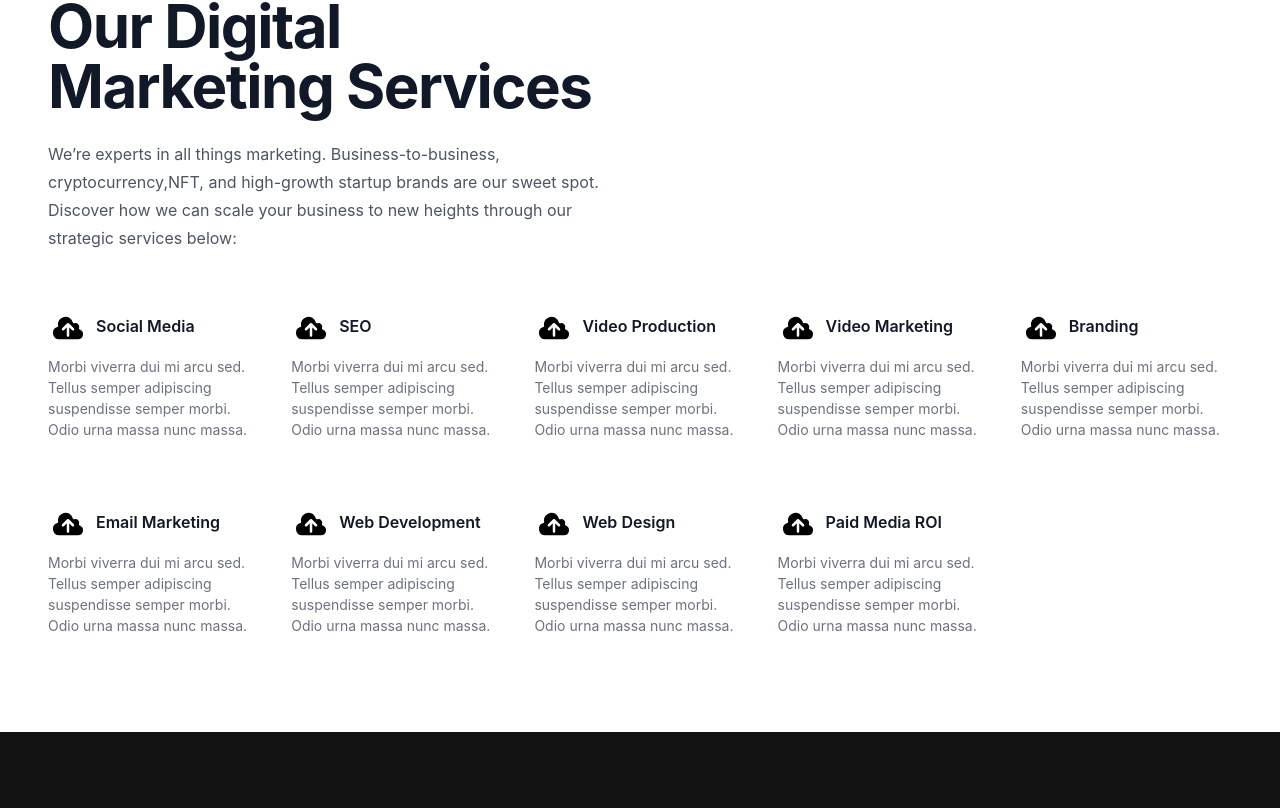
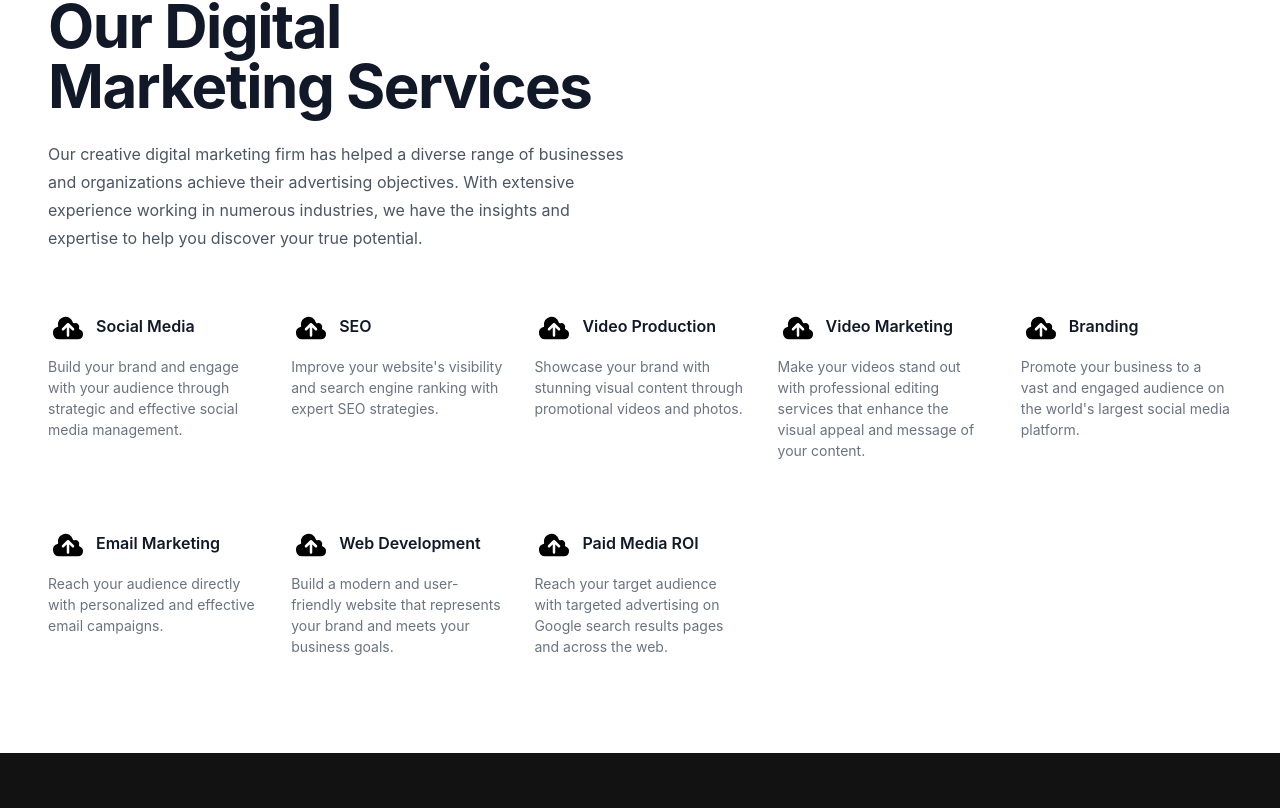
Before and after one commit to IdiFavour/stage, a Next.js app: page / in a window 1280 px wide. Shown: the part 872-1680 px from the top of the page. Built offline with nearby package versions, Linux system fonts and the light colour scheme.

Commit message:
changes on texts

```diff
--- a/components/HeroBanner.tsx
+++ b/components/HeroBanner.tsx
@@ -45,7 +45,7 @@ export default function HeroBanner() {
                   borderColor: "#121212",
                 }}
               >
-                Request A Free Proposal
+                Request A Proposal
               </a>
               <button className="text-sm font-semibold px-10 py-4 leading-6 text-gray-900">
                 Meet Stage <span aria-hidden="true">→</span>
--- a/components/Homepage/Action.tsx
+++ b/components/Homepage/Action.tsx
@@ -34,7 +34,7 @@ const Action = () => {
                   color: "#121212",
                 }}
               >
-                Request A Free Proposal
+                Request A Proposal
               </a>
             </div>
           </div>
--- a/components/Industries.tsx
+++ b/components/Industries.tsx
@@ -28,11 +28,10 @@ export default function Industries() {
               Our Industries
             </h1>
             <p className="mt-6 text-base leading-7 text-gray-600">
-              Our creative digital marketing firm has helped a diverse range of
-              businesses and organizations achieve their advertising objectives.
-              With extensive experience working in numerous industries, we have
-              the insights and expertise to help you discover your true
-              potential.
+              Our expertise lies in various aspects of marketing, including
+              business-to-business, cryptocurrency, NFT, and high-growth startup
+              brands, which are our specialty. Explore our strategic services
+              below to see how we can help take your business to new heights.
             </p>
           </div>
         </div>
--- a/components/Services.tsx
+++ b/components/Services.tsx
@@ -28,10 +28,11 @@ export default function Services() {
               Our Digital <br className="hidden lg:block" /> Marketing Services
             </h1>
             <p className="mt-6 text-base leading-7 text-gray-600">
-              We’re experts in all things marketing. Business-to-business,
-              cryptocurrency,NFT, and high-growth startup brands are our sweet
-              spot. Discover how we can scale your business to new heights
-              through our strategic services below:
+              Our creative digital marketing firm has helped a diverse range of
+              businesses and organizations achieve their advertising objectives.
+              With extensive experience working in numerous industries, we have
+              the insights and expertise to help you discover your true
+              potential.
             </p>
           </div>
         </div>
@@ -60,8 +61,8 @@ export default function Services() {
                     Social Media
                   </dt>
                   <div className="mt-4 text-sm leading-normal text-gray-500">
-                    Morbi viverra dui mi arcu sed. Tellus semper adipiscing
-                    suspendisse semper morbi. Odio urna massa nunc massa.
+                    Build your brand and engage with your audience through
+                    strategic and effective social media management.
                   </div>
                 </div>
                 <div className="relative">
@@ -85,8 +86,8 @@ export default function Services() {
                     SEO
                   </dt>
                   <div className="mt-4 text-sm leading-normal text-gray-500">
-                    Morbi viverra dui mi arcu sed. Tellus semper adipiscing
-                    suspendisse semper morbi. Odio urna massa nunc massa.
+                    Improve your website's visibility and search engine ranking
+                    with expert SEO strategies.
                   </div>
                 </div>
                 <div className="relative">
@@ -110,8 +111,8 @@ export default function Services() {
                     Video Production
                   </dt>
                   <div className="mt-4 text-sm leading-normal text-gray-500">
-                    Morbi viverra dui mi arcu sed. Tellus semper adipiscing
-                    suspendisse semper morbi. Odio urna massa nunc massa.
+                    Showcase your brand with stunning visual content through
+                    promotional videos and photos.
                   </div>
                 </div>
                 <div className="relative">
@@ -135,8 +136,9 @@ export default function Services() {
                     Video Marketing
                   </dt>
                   <div className="mt-4 text-sm leading-normal text-gray-500">
-                    Morbi viverra dui mi arcu sed. Tellus semper adipiscing
-                    suspendisse semper morbi. Odio urna massa nunc massa.
+                    Make your videos stand out with professional editing
+                    services that enhance the visual appeal and message of your
+                    content.
                   </div>
                 </div>
                 <div className="relative">
@@ -160,8 +162,8 @@ export default function Services() {
                     Branding
                   </dt>
                   <div className="mt-4 text-sm leading-normal text-gray-500">
-                    Morbi viverra dui mi arcu sed. Tellus semper adipiscing
-                    suspendisse semper morbi. Odio urna massa nunc massa.
+                    Promote your business to a vast and engaged audience on the
+                    world's largest social media platform.
                   </div>
                 </div>
                 <div className="relative">
@@ -185,8 +187,8 @@ export default function Services() {
                     Email Marketing
                   </dt>
                   <div className="mt-4 text-sm leading-normal text-gray-500">
-                    Morbi viverra dui mi arcu sed. Tellus semper adipiscing
-                    suspendisse semper morbi. Odio urna massa nunc massa.
+                    Reach your audience directly with personalized and effective
+                    email campaigns.
                   </div>
                 </div>
                 <div className="relative">
@@ -210,35 +212,11 @@ export default function Services() {
                     Web Development
                   </dt>
                   <div className="mt-4 text-sm leading-normal text-gray-500">
-                    Morbi viverra dui mi arcu sed. Tellus semper adipiscing
-                    suspendisse semper morbi. Odio urna massa nunc massa.
+                    Build a modern and user-friendly website that represents
+                    your brand and meets your business goals.
                   </div>
                 </div>
-                <div className="relative">
-                  <dt className="text-base font-semibold leading-7 text-gray-900 pl-12 pt-1">
-                    <div className="absolute left-0 top-0 flex h-10 w-10 items-center justify-center">
-                      <svg
-                        className="h-10 w-10 text-white"
-                        fill="black"
-                        viewBox="0 0 24 24"
-                        stroke-width="1.5"
-                        stroke="currentColor"
-                        aria-hidden="true"
-                      >
-                        <path
-                          stroke-linecap="round"
-                          stroke-linejoin="round"
-                          d="M12 16.5V9.75m0 0l3 3m-3-3l-3 3M6.75 19.5a4.5 4.5 0 01-1.41-8.775 5.25 5.25 0 0110.233-2.33 3 3 0 013.758 3.848A3.752 3.752 0 0118 19.5H6.75z"
-                        />
-                      </svg>
-                    </div>
-                    Web Design
-                  </dt>
-                  <div className="mt-4 text-sm leading-normal text-gray-500">
-                    Morbi viverra dui mi arcu sed. Tellus semper adipiscing
-                    suspendisse semper morbi. Odio urna massa nunc massa.
-                  </div>
-                </div>
+
                 <div className="relative">
                   <dt className="text-base font-semibold leading-7 text-gray-900 pl-12 pt-1">
                     <div className="absolute left-0 top-0 flex h-10 w-10 items-center justify-center">
@@ -260,8 +238,8 @@ export default function Services() {
                     Paid Media ROI
                   </dt>
                   <div className="mt-4 text-sm leading-normal text-gray-500">
-                    Morbi viverra dui mi arcu sed. Tellus semper adipiscing
-                    suspendisse semper morbi. Odio urna massa nunc massa.
+                    Reach your target audience with targeted advertising on
+                    Google search results pages and across the web.
                   </div>
                 </div>
               </dl>
```
Also changed, not shown: components/Homepage/Team.tsx (+9 -30 lines), public/bunyod.jpg (added).
